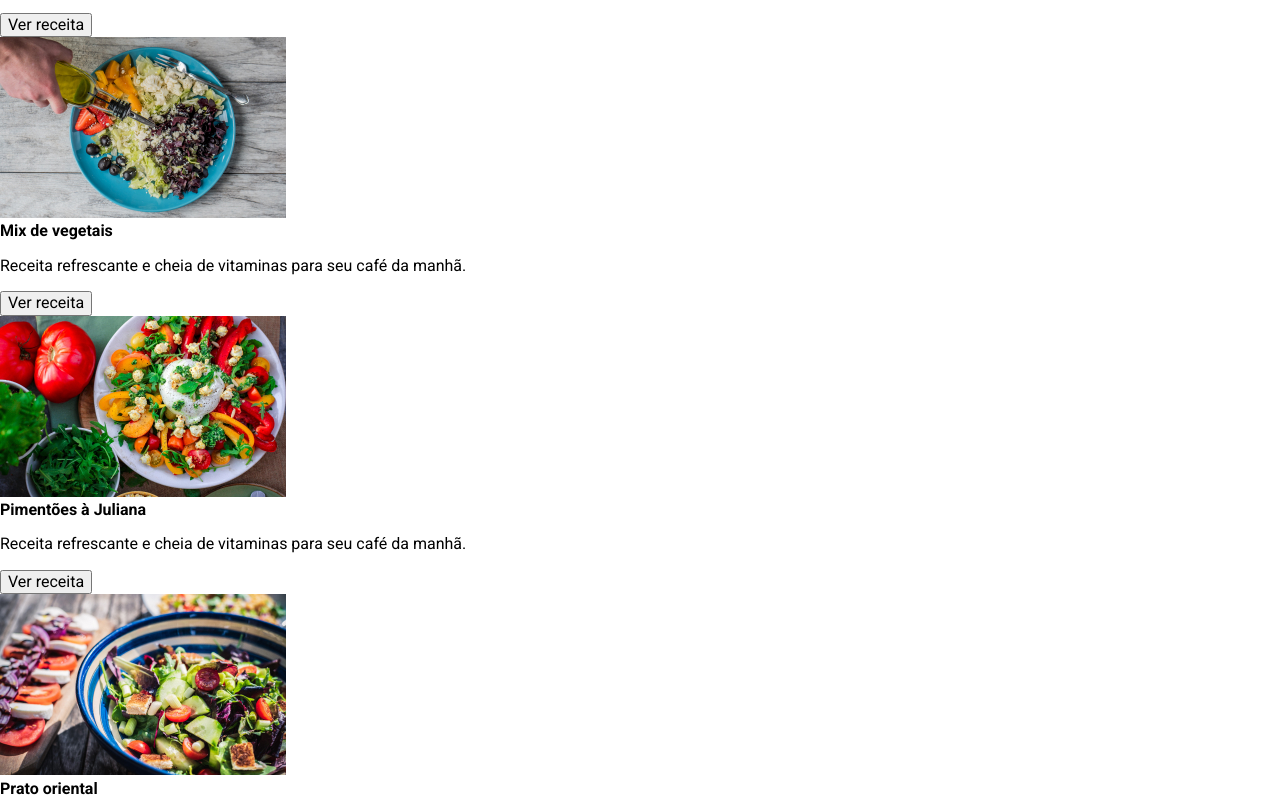
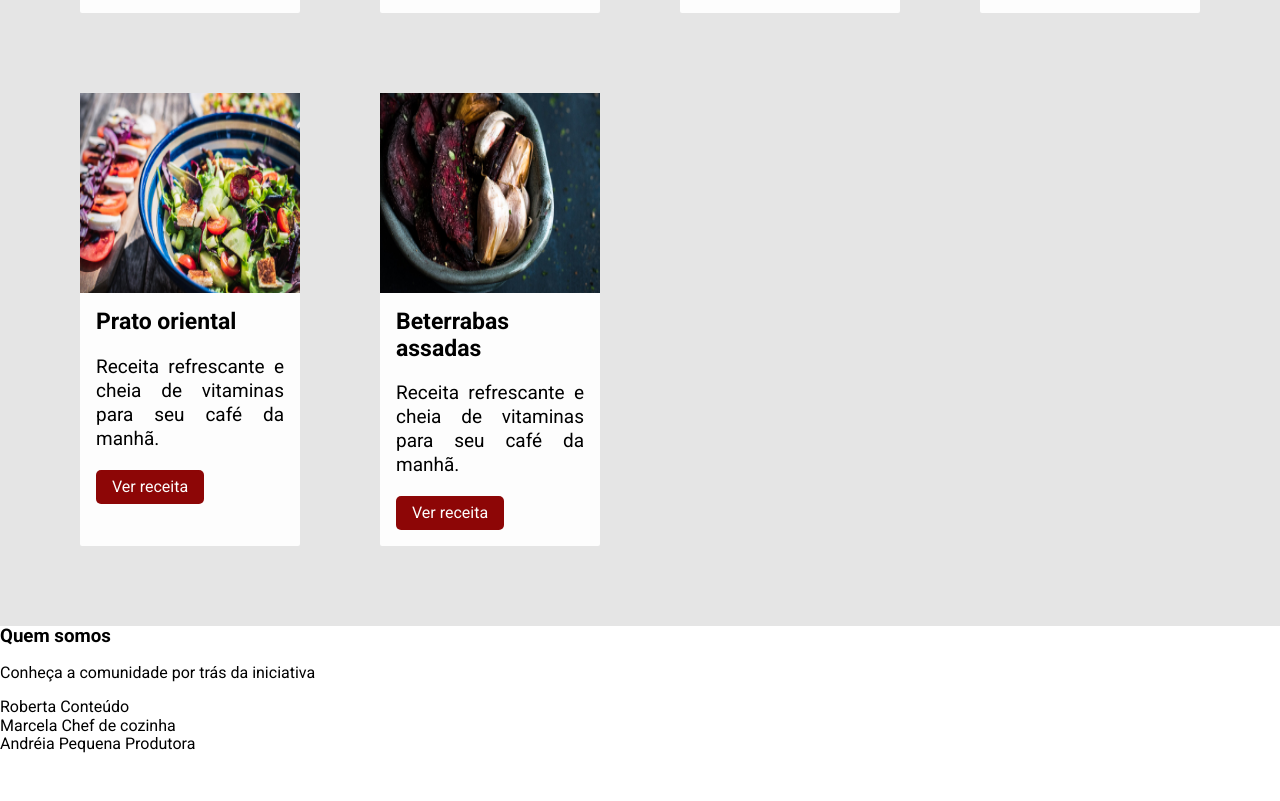
Before and after one commit to Magnic0/alura-css-arch, a plain HTML site: page index.html in a window 1280 px wide. Shown: the part 1380-2181 px from the top of the page. After the commit the page ends 2134 px from the top, so only its background shows below. Drawn offline with Linux system fonts and the light colour scheme.

Commit message:
ending day of study (7 of may, 2022)

```diff
--- a/assets/css/recipes.css
+++ b/assets/css/recipes.css
@@ -0,0 +1,6 @@
+.recipes {
+    background-color: #e5e5e5;
+    display: flex;
+    flex-wrap: wrap;
+    padding: 5rem 0 0 5rem;
+}
--- a/assets/css/recipes/recipe-button.css
+++ b/assets/css/recipes/recipe-button.css
@@ -0,0 +1,11 @@
+.recipe__button {
+    background-color: #8d0606;
+    border: none;
+    border-radius: 5px;
+    color: #fdfdfd;
+    padding: 0.5rem 1rem 0.5rem 1rem;
+}
+
+.recipe__button:hover {
+    cursor: pointer;
+}
--- a/assets/css/recipes/recipe-content.css
+++ b/assets/css/recipes/recipe-content.css
@@ -0,0 +1,3 @@
+.recipe__content {
+    padding: 1rem;
+}
--- a/assets/css/recipes/recipe-desc.css
+++ b/assets/css/recipes/recipe-desc.css
@@ -0,0 +1,5 @@
+.recipe__desc {
+    font-size: 1.1875rem;
+    line-height: 1.5rem;
+    text-align: justify;
+}
--- a/assets/css/recipes/recipe-img.css
+++ b/assets/css/recipes/recipe-img.css
@@ -0,0 +1,3 @@
+.recipe__img {
+    height: 200px;
+}
--- a/assets/css/recipes/recipe-title.css
+++ b/assets/css/recipes/recipe-title.css
@@ -0,0 +1,3 @@
+.recipe__title {
+    font-size: 1.4375rem;
+}
--- a/assets/css/recipes/recipe.css
+++ b/assets/css/recipes/recipe.css
@@ -0,0 +1,11 @@
+.recipe {
+    background-color: #fdfdfd;
+
+    display: flex;
+
+    border-radius: 2px;
+    flex-direction: column;
+    margin-bottom: 5rem;
+    margin-right: 5rem;
+    width: calc(25% - 5rem);
+}
--- a/index.html
+++ b/index.html
@@ -12,6 +12,7 @@
         <link href="./assets/css/reset.css" rel="stylesheet" />
         <link href="./assets/css/header.css" rel="stylesheet"/>
         <link href="./assets/css/recipes.css" rel="stylesheet"/>
+        <link href="./assets/css/aboutUs/aboutUs.css" rel="stylesheet"/>
         <link href="./assets/css/menu/menu-item.css" rel="stylesheet"/>
         <link href="./assets/css/menu/menu-link.css" rel="stylesheet"/>
         <link href="./assets/css/menu/menu-list.css" rel="stylesheet"/>
@@ -27,6 +28,8 @@
         <link href="./assets/css/recipes/recipe-title.css" rel="stylesheet"/>
         <link href="./assets/css/recipes/recipe-desc.css" rel="stylesheet"/>
         <link href="./assets/css/recipes/recipe-button.css" rel="stylesheet"/>
+        <link href="./assets/css/aboutUs/aboutUs__title.css" rel="stylesheet"/>
+        <link href="./assets/css/aboutUs/aboutUs__desc.css" rel="stylesheet"/>
 
         <!--Scripts-->
         <script src="./assets/js/script.js" rel="script"></script>
@@ -101,5 +104,26 @@
                 </div>
             </div>
         </section>
+        <section class="about-us">
+            <h3 class="about-us__title">Quem somos</h3>
+            <p class="about-us__desc">Conheça a comunidade por trás da iniciativa</p>
+            <div class="team">
+                <div class="teammate">
+                    <div class="teammate__img teammate__img--roberta"></div>
+                    <span class="teammate__name">Roberta</span>
+                    <span class="teammate__function">Conteúdo</span>
+                </div>
+                <div class="teammate">
+                    <div class="teammate__img teammate__img--marcela"></div>
+                    <span class="teammate__name">Marcela</span>
+                    <span class="teammate__function">Chef de cozinha</span>
+                </div>
+                <div class="teammate">
+                    <div class="teammate__img teammate__img--andreia"></div>
+                    <span class="teammate__name">Andréia</span>
+                    <span class="teammate__function">Pequena Produtora</span>
+                </div>
+            </div>
+        </section>
     </body>
 </html>
```
Also changed, not shown: assets/css/aboutUs/aboutUs.css (added), assets/css/aboutUs/aboutUs__desc.css (added), assets/css/aboutUs/aboutUs__title.css (added).
